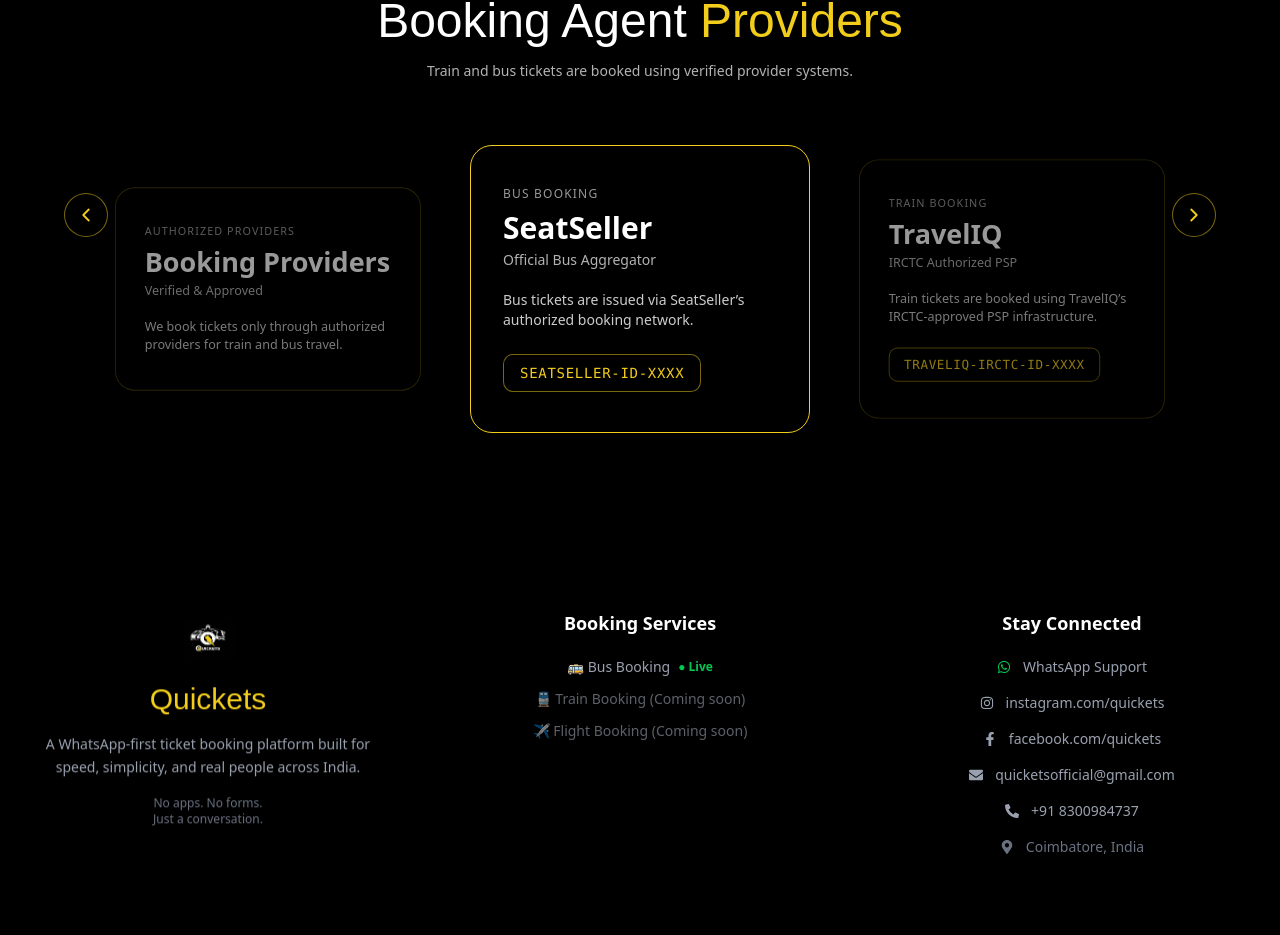
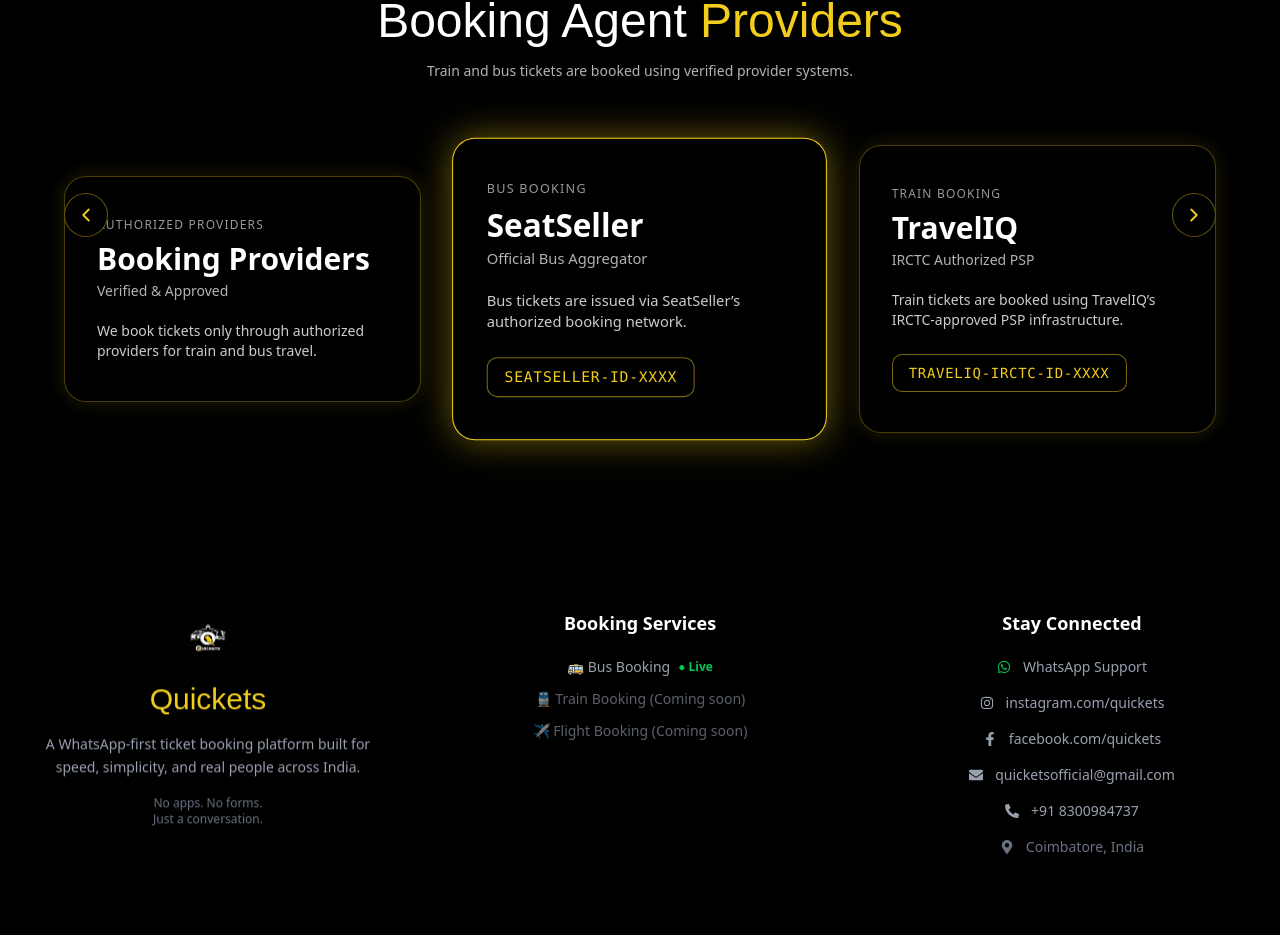
Before and after one commit to jonesofficial/Quickets.co.in, a React (Vite) app: page / in a window 1280 px wide. Shown: the part 3919-4854 px from the top of the page. Built offline with nearby package versions, Linux system fonts and the light colour scheme; a web font is replaced by a local one.

Commit message:
Added Agent verification Section

```diff
--- a/src/components/BookingAgentCarousel.jsx
+++ b/src/components/BookingAgentCarousel.jsx
@@ -45,10 +45,6 @@
     const getSlide = (offset) =>
         slides[(centerIndex + offset + slides.length) % slides.length];
 
-    const left = getSlide(-1);
-    const center = getSlide(0);
-    const right = getSlide(1);
-
     return (
         <section className="bg-black py-24 px-6 overflow-hidden">
             <div className="max-w-6xl mx-auto relative">
@@ -64,18 +60,14 @@
                 </p>
 
                 {/* Slides */}
-                <div className="flex items-center justify-center gap-8">
+                <div className="flex items-center justify-center gap-10">
 
-                    <Slide data={left} scale="scale-90" opacity="opacity-60" />
+                    <Slide data={getSlide(-1)} />
 
-                    <Slide
-                        data={center}
-                        scale="scale-100"
-                        opacity="opacity-100"
-                        highlight
-                    />
+                    <Slide data={getSlide(0)} center />
 
-                    <Slide data={right} scale="scale-90" opacity="opacity-60" />
+                    <Slide data={getSlide(1)} />
+
                 </div>
 
                 {/* Controls */}
@@ -83,10 +75,9 @@
                     onClick={rotateLeft}
                     className="absolute left-0 top-1/2 -translate-y-1/2
                     w-11 h-11 rounded-full bg-black
-                    border border-[#f2cd1c]/50
+                    border border-[#f2cd1c]/40
                     flex items-center justify-center
                     hover:border-[#f2cd1c] transition"
-                    aria-label="Previous"
                 >
                     <FiChevronLeft size={22} className="text-[#f2cd1c]" />
                 </button>
@@ -95,10 +86,9 @@
                     onClick={rotateRight}
                     className="absolute right-0 top-1/2 -translate-y-1/2
                     w-11 h-11 rounded-full bg-black
-                    border border-[#f2cd1c]/50
+                    border border-[#f2cd1c]/40
                     flex items-center justify-center
                     hover:border-[#f2cd1c] transition"
-                    aria-label="Next"
                 >
                     <FiChevronRight size={22} className="text-[#f2cd1c]" />
                 </button>
@@ -108,17 +98,18 @@
     );
 }
 
-function Slide({ data, scale, opacity, highlight }) {
+function Slide({ data, center }) {
     return (
         <div
-            className={`w-[300px] md:w-[340px] transition-all duration-700
-            ${scale} ${opacity}`}
+            className={`w-[320px] md:w-[360px]
+            transition-all duration-700 ease-in-out
+            ${center ? "scale-[1.05]" : "scale-100"}`}
         >
             <div
-                className={`bg-black border rounded-3xl px-8 py-10
-                ${highlight
-                    ? "border-[#f2cd1c]"
-                    : "border-[#f2cd1c]/30"
+                className={`bg-black rounded-3xl px-8 py-10 border
+                ${center
+                    ? "border-[#f2cd1c] shadow-[0_0_35px_rgba(242,205,28,0.45)]"
+                    : "border-[#f2cd1c]/30 shadow-[0_0_18px_rgba(242,205,28,0.15)]"
                 }`}
             >
                 <p className="text-xs uppercase tracking-widest text-white/60">
```
